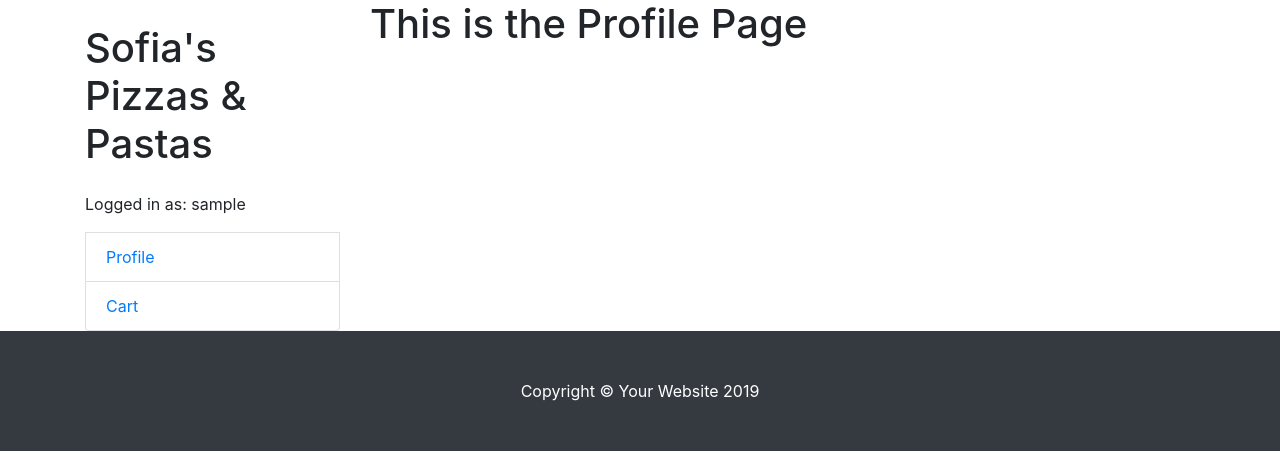
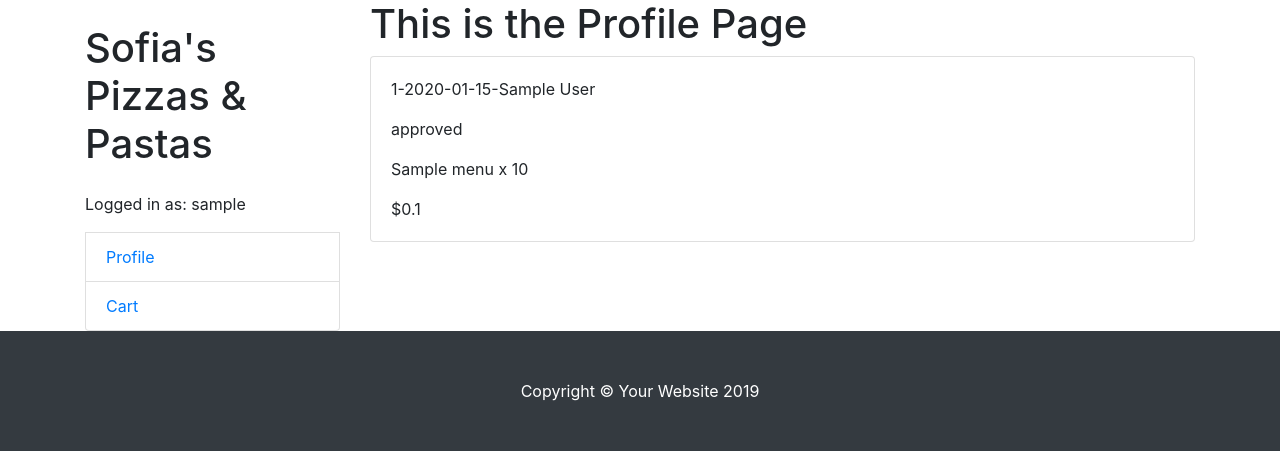
Before and after one commit to amcali/project-online-order, a Django app: page /accounts/profile in a window 1280 px wide. Shown: the part 56-517 px from the top of the page. Run offline with Django 3.2, Linux system fonts and the light colour scheme; a user stored in the database is signed in; tables that the repository leaves empty hold one stand-in row (values such as "Sample post"); some libraries are stand-ins or nearby versions.

Commit message:
Amended Transaction Model and LineItem Model. Generated order transaction by user to display in user profile page for order history purpose.

```diff
--- a/accounts/templates/accounts/login.template.html
+++ b/accounts/templates/accounts/login.template.html
@@ -1,4 +1,5 @@
 {% extends 'base.template.html' %}
+{% load static %}
 
 {% block content %}
 
--- a/accounts/templates/accounts/profile.template.html
+++ b/accounts/templates/accounts/profile.template.html
@@ -4,12 +4,15 @@
 
 <h1>This is the Profile Page</h1>
 
-{% for each_line_item in line_item %}
+{% for each_item in transaction %}
 <div class="card">
     <div class="card-body">
-        <p class="card-text">{{ each_line_item.transaction }}</p>
-        <p class="card-text">{{ each_line_item.name }}</p>
-        <p class="card-text">{{ each_line_item.cost }}</p>
+        <p class="card-text">{{ each_item.charge }}</p>
+        <p class="card-text">{{ each_item.status }}</p>
+        {% for each_line_items in each_item.line_items.all %}
+            <p class="card-text">{{ each_line_items.product.name }} x {{ each_line_items.quantity }}</p>
+        {% endfor %}
+        <p class="card-text">${{ each_item.getTotalCostInDollars }}</p>
     </div>
 </div>
 {% endfor %}
--- a/accounts/views.py
+++ b/accounts/views.py
@@ -2,6 +2,7 @@ from django.shortcuts import render, redirect, reverse, HttpResponse
 from django.contrib import auth, messages
 from .forms import UserLoginForm, UserRegistrationForm
 from django.contrib.auth import get_user_model
+from checkout.views import Transaction, LineItem
 
 #Import login_required annotations
 from django.contrib.auth.decorators import login_required
@@ -48,10 +49,12 @@ def login(request):
 """ This is to ensure that user login is required in order for profile page to be accessible """
 @login_required
 def profile(request):
+    transaction = Transaction.objects.filter(owner=request.user.id)
     User = get_user_model()
     user = User.objects.get(email=request.user.email)
     return render(request, "accounts/profile.template.html", {
-        'user': user
+        'user': user,
+        'transaction': transaction
     })
 
 """ This is the user registration function """
--- a/cart/models.py
+++ b/cart/models.py
@@ -1,6 +1,4 @@
 from django.db import models
-from datetime import datetime
-from django.db.models.fields import DateField, TimeField
 
 # Create your models here.
 #This is for the cart
--- a/checkout/models.py
+++ b/checkout/models.py
@@ -15,6 +15,15 @@ class Charge(models.Model):
         return "{0}-{1}-{2}".format(self.id, self.date, self.full_name)
 
 
+""" Model for Line Items """
+class LineItem(models.Model):
+    product = models.ForeignKey('menu.Menu', on_delete=models.CASCADE)
+    quantity = models.IntegerField(blank=False, default=0)
+
+
+    def __str__(self):
+        return self.product.name + " : " + str(self.quantity)
+
 """ Model for Transactions """
 class Transaction(models.Model):
     status_options =[
@@ -29,18 +38,11 @@ class Transaction(models.Model):
     status = models.CharField(blank=False, choices=status_options, max_length=50)
     date = models.DateField()
     owner = models.ForeignKey("accounts.MyUser", on_delete=models.SET_NULL, null=True)
+    line_items = models.ManyToManyField(LineItem)
+    total_cost = models.IntegerField(default=0)
 
     def __str__(self):
         return str(self.id)
 
-
-""" Model for Line Items """
-class LineItem(models.Model):
-    product = models.ForeignKey('menu.Menu', on_delete=models.CASCADE)
-    sku = models.CharField(max_length=255, blank=False)
-    name = models.CharField(max_length=255, blank=False)
-    cost = models.IntegerField(blank=False)
-    transaction = models.ForeignKey('Transaction', on_delete=models.CASCADE)
-
-    def __str__(self):
-        return self.product.name + " : " + self.sku
+    def getTotalCostInDollars(self):
+        return self.total_cost/100
--- a/checkout/urls.py
+++ b/checkout/urls.py
@@ -1,8 +1,7 @@
 from django.urls import path, include
-from .views import checkout, charge, line_item
+from .views import checkout, charge
 
 urlpatterns = [
     path("", checkout, name="checkout"),
     path("charge", charge, name="charge"),
-    path("line_item", line_item, name="line_item")
 ]
```
Also changed, not shown: checkout/views.py (+3 -10 lines), checkout/migrations/0012_auto_20191121_0735.py (added), checkout/migrations/0013_auto_20191121_0741.py (added), checkout/migrations/0014_auto_20191121_0753.py (added), templates/zzz_base.template.html (renamed from templates/zz___base.template.html).
